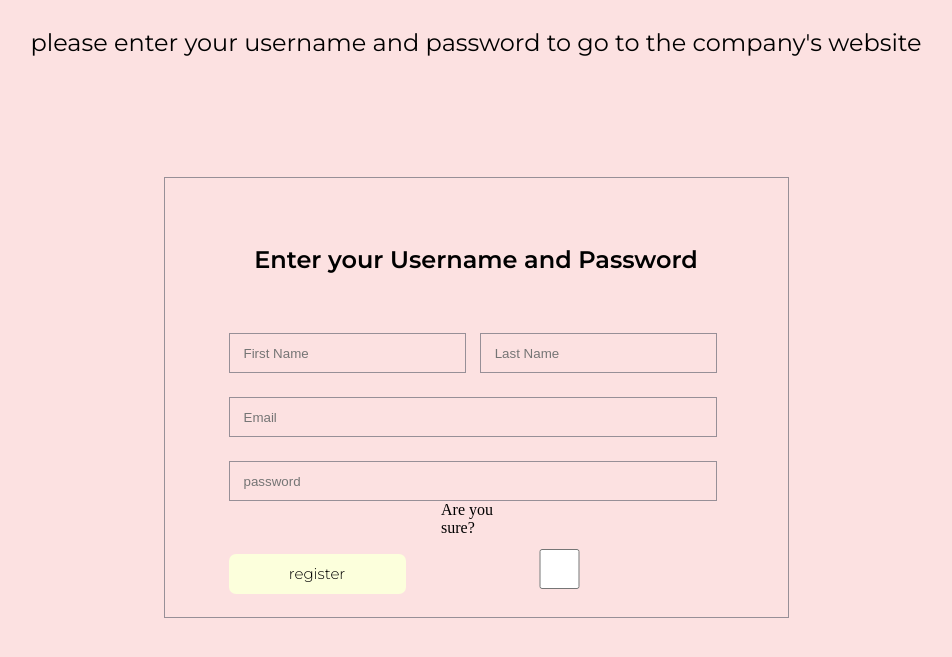
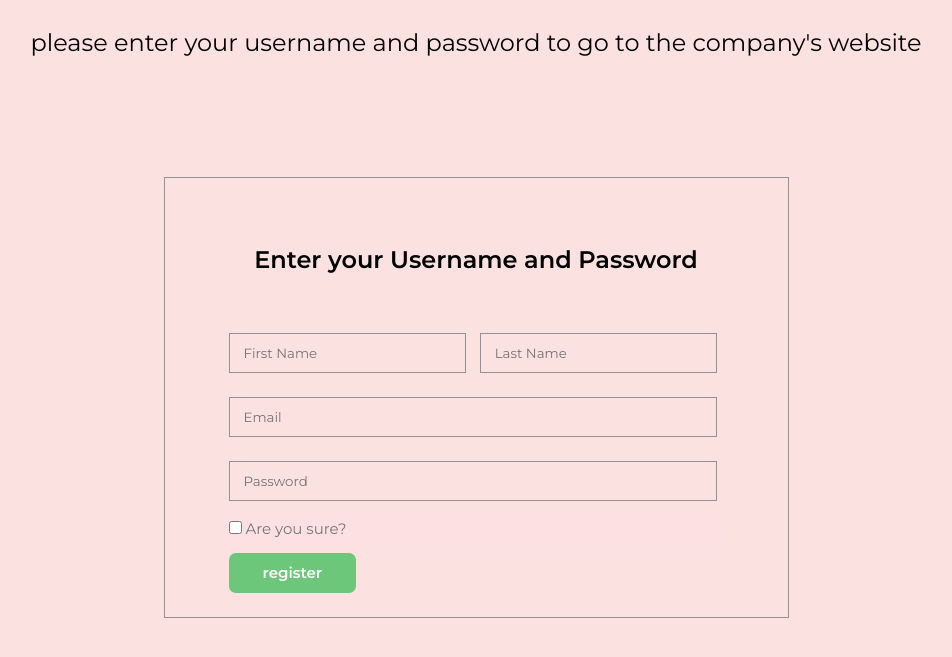
Before and after one commit to DmitriiKob/studyLayout, a plain HTML site: page src/third.html in a window 1280 px wide. Shown: the part 161-818 px from the top of the page, without its empty margins (164-1116 px from the left). Drawn offline with Linux system fonts and the light colour scheme.

Commit message:
fix in the third layout

```diff
--- a/src/style2.css
+++ b/src/style2.css
@@ -1,7 +1,7 @@
 
 body{
     margin: 0%;
-    font-family: Montserrat, sans-serif;
+    font-family: "Montserrat", sans-serif;
     font-weight: 400;
     background-color: #FCE1E1;
 }
@@ -28,17 +28,20 @@ h2{
     line-height: 36px;
     margin-bottom: 43px;
 }
-.new_page form input{
+.new_page form div > input{
     padding: 8px 0 8px 14px;
     width: 237px;
     height: 40px;
-    left: 600px;
-    top: 508px;
     background: #FCE1E1;
     border: 1px solid #978F97;
     box-sizing: border-box;
     margin: 12px 0;
 }
+
+.new_page form div > input::placeholder{
+    font-family: "Montserrat", sans-serif;
+}
+
 .new_page .form-title{
     text-align: center;
 }
@@ -49,26 +52,39 @@ margin-right: 10px;
     width: 488px;
 }
 button{
-    margin-top: 42px;
-    height: 40px;
-    width: 177px;
     padding: 11px 34px;
-    background: #FCFFDC;
-    color: #000;
-    font-family: Montserrat;
-    font-weight: 200;
+    background: #6cc77a;
+    color: #fff;
+    font-family: "Montserrat", sans-serif;
+    font-weight: 600;
     border: 0;
     border-radius: 7px;
     font-size: 15px;
     line-height: 18px;
-   height: 40px;
+    height: 40px;
 }
 .rules{
     font-weight: 200;
-    font-family: Motserrat;
+    font-family: "Montserrat", sans-serif;
     background-color: #FCE1;
     background: #FCE1;
-    height: 1px;
-    margin: -12px auto 10px;
-    width: 70px;
+    height: 40px;
 }
+
+.rules label {
+    width: 50%;
+    margin-top: 6px;
+    color: #777;
+    display: inline-block;
+    font-family: "Montserrat";
+    font-size: 15px;
+    font-weight: 400;
+}
+
+.rules label input{
+    margin: 0;
+    width: 13px;
+    border: 1px solid #978F97;
+    border-radius: 0;
+    height: 13px;
+}
--- a/src/third.html
+++ b/src/third.html
@@ -13,7 +13,7 @@
 <h1>Verify your identity</h1>
 <h2>please enter your username and password to go to the company's website</h2>
 <form>
-        <div class="form-title">Enter your Username and Password </div>
+  <div class="form-title">Enter your Username and Password</div>
   <div class="pairs-items">
     <input placeholder="First Name">
     <input placeholder="Last Name">
@@ -22,11 +22,11 @@
     <input placeholder="Email">
   </div>
   <div class="single-item">
-    <input type="password" placeholder="password">
+    <input type="password" placeholder="Password">
   </div>
   <div class="rules">
-<label  for="rules">Are you sure?</label>
-<input type="checkbox" id="rules" name="rules"/>
+    <label><input type="checkbox" name="rules"/> Are you sure?</label>
+
   </div>
   <button>register</button>
 </form>
```
Lines whose indentation alone changed are shown as unchanged.
